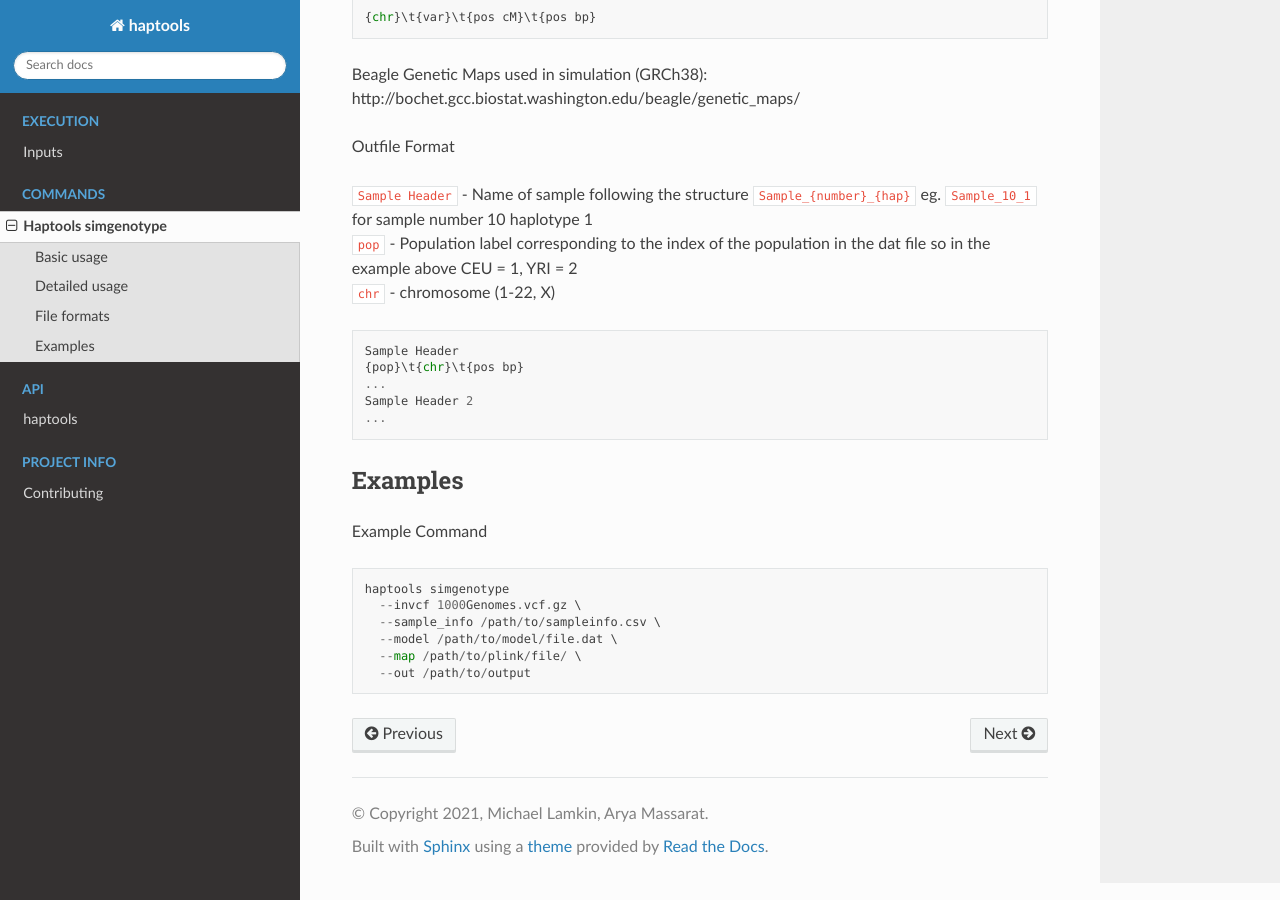
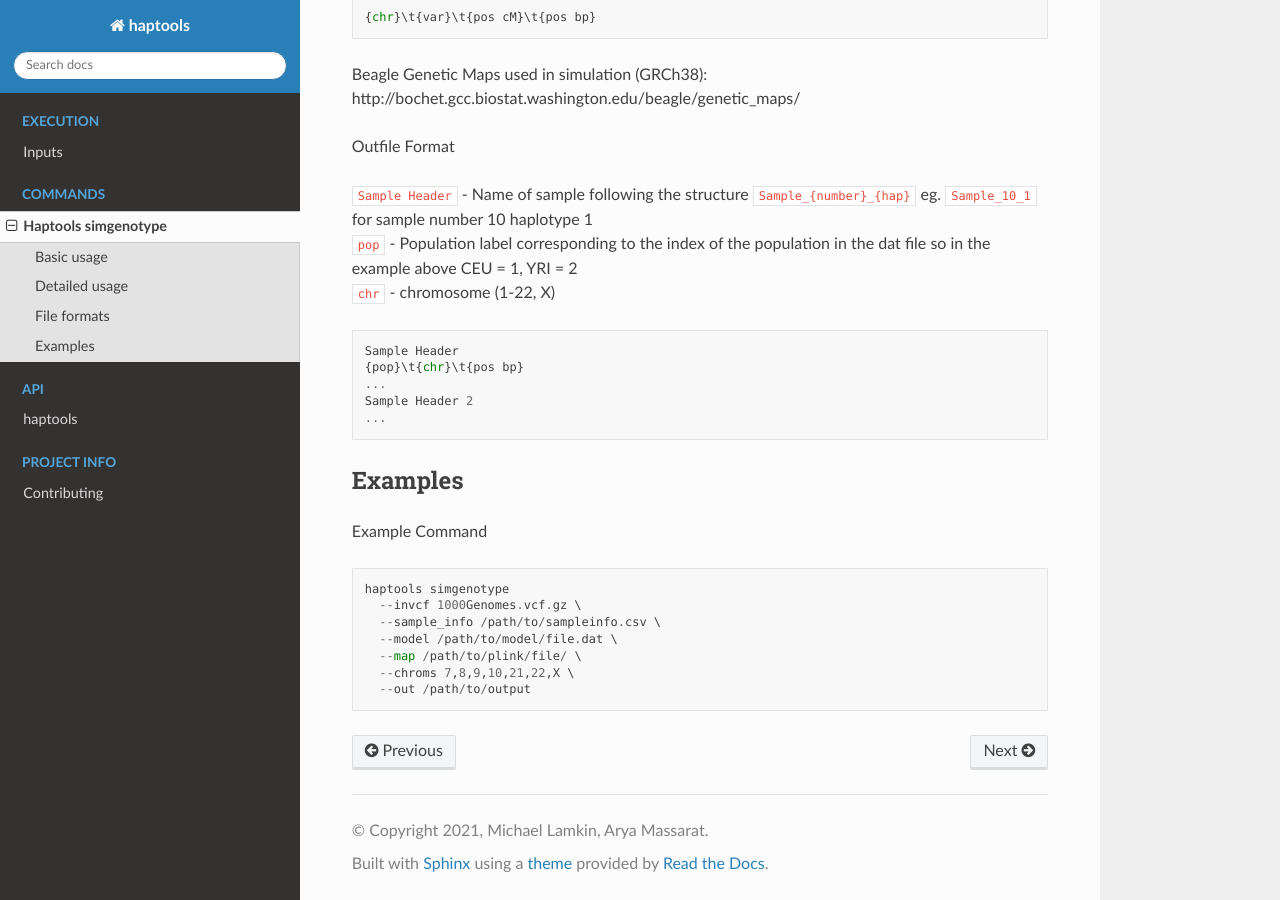
Before and after one commit to CAST-genomics/haptools, a Sphinx documentation site: the page built from docs/commands/simgenotype.md, in a window 1280 px wide and 900 px high, scrolled down 1507 px. Built offline with Sphinx 7.4.7 and the Read the Docs theme 2.0.0, drawn with Linux system fonts in a browser that asks for light colours.

Commit message:
Update simgenotype.md

````diff
--- a/docs/commands/simgenotype.md
+++ b/docs/commands/simgenotype.md
@@ -82,5 +82,6 @@ haptools simgenotype
   --sample_info /path/to/sampleinfo.csv \
   --model /path/to/model/file.dat \
   --map /path/to/plink/file/ \
+  --chroms 7,8,9,10,21,22,X \
   --out /path/to/output
 ```
````
